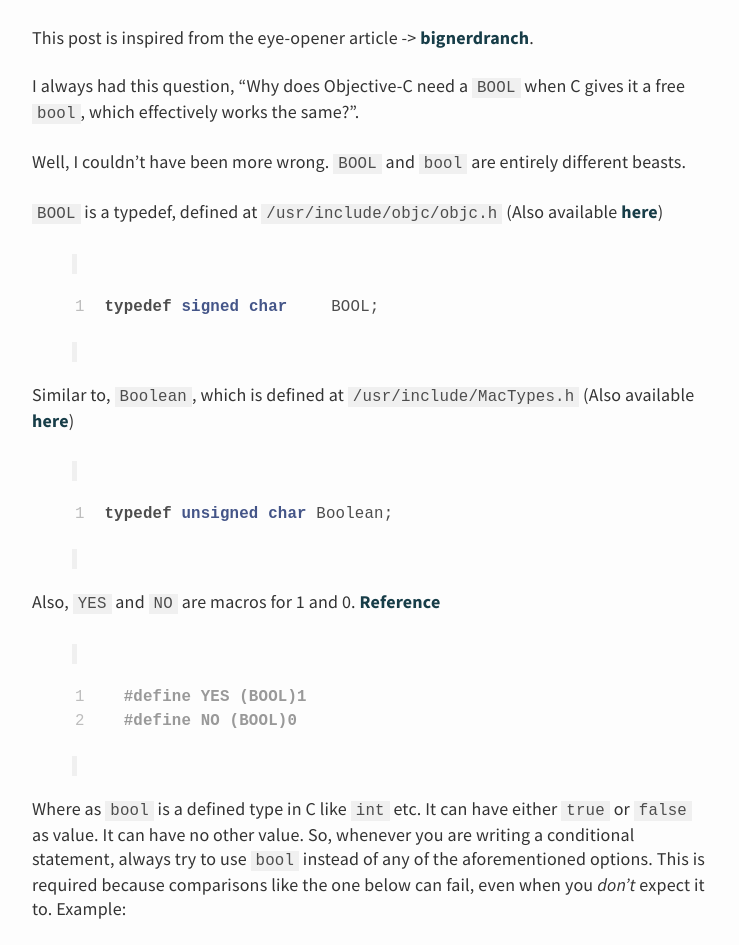
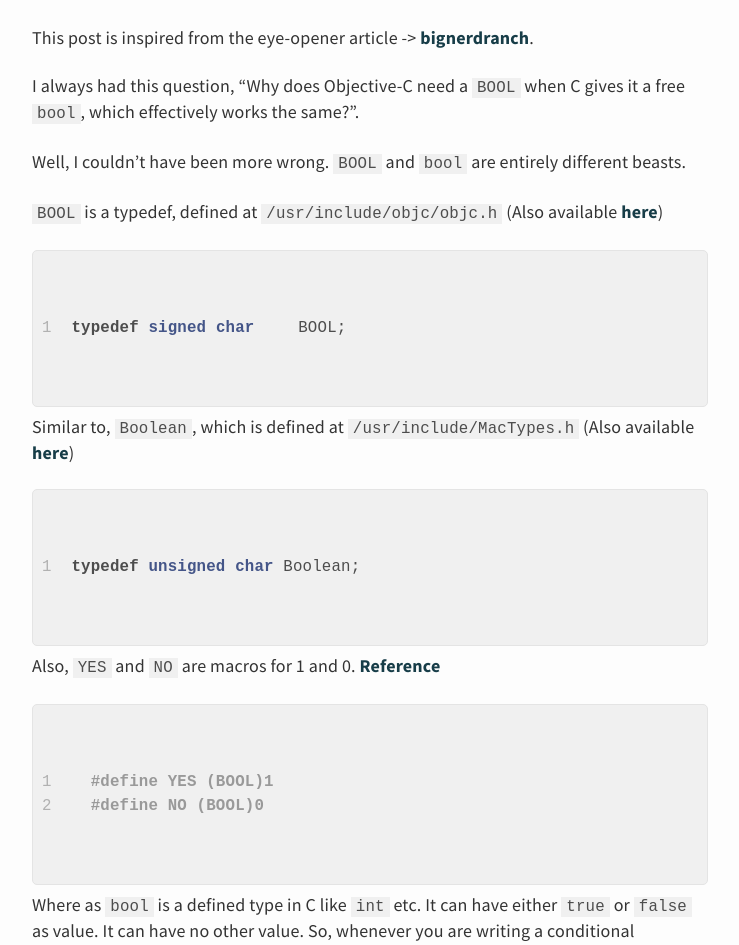
Before and after one commit to ayushgoel/ayushgoel.github.io, a Jekyll site: the page built from _posts/2015-03-01-boolean-in-objective-c.md, in a window 1280 px wide. Shown: the part 440-1385 px from the top of the page, without its empty margins (270-1009 px from the left). Built offline with Jekyll 4.4.1, drawn with Linux system fonts in a browser that asks for light colours; nearby versions of some CDN libraries.

Commit message:
Move syntax css to highlight class

```diff
--- a/_sass/syntax.scss
+++ b/_sass/syntax.scss
@@ -3,64 +3,75 @@
  * https://github.com/mojombo/tpw/blob/master/css/syntax.css
  */
 
-// .highlight  { background-color: #FFF; }
-.lineno { color: darken($background-color, 25%); margin-right: 1em; }
-.highlight .c { color: #999988; font-style: italic } /* Comment */
-.highlight .err { color: #a61717; background-color: #e3d2d2 } /* Error */
-.highlight .k { font-weight: bold } /* Keyword */
-.highlight .o { font-weight: bold } /* Operator */
-.highlight .cm { color: #999988; font-style: italic } /* Comment.Multiline */
-.highlight .cp { color: #999999; font-weight: bold } /* Comment.Preproc */
-.highlight .c1 { color: #999988; font-style: italic } /* Comment.Single */
-.highlight .cs { color: #999999; font-weight: bold; font-style: italic } /* Comment.Special */
-.highlight .gd { color: #000000; background-color: #ffdddd } /* Generic.Deleted */
-.highlight .gd .x { color: #000000; background-color: #ffaaaa } /* Generic.Deleted.Specific */
-.highlight .ge { font-style: italic } /* Generic.Emph */
-.highlight .gr { color: #aa0000 } /* Generic.Error */
-.highlight .gh { color: #999999 } /* Generic.Heading */
-.highlight .gi { color: #000000; background-color: #ddffdd } /* Generic.Inserted */
-.highlight .gi .x { color: #000000; background-color: #aaffaa } /* Generic.Inserted.Specific */
-.highlight .go { color: #888888 } /* Generic.Output */
-.highlight .gp { color: #555555 } /* Generic.Prompt */
-.highlight .gs { font-weight: bold } /* Generic.Strong */
-.highlight .gu { color: #aaaaaa } /* Generic.Subheading */
-.highlight .gt { color: #aa0000 } /* Generic.Traceback */
-.highlight .kc { font-weight: bold } /* Keyword.Constant */
-.highlight .kd { font-weight: bold } /* Keyword.Declaration */
-.highlight .kp { font-weight: bold } /* Keyword.Pseudo */
-.highlight .kr { font-weight: bold } /* Keyword.Reserved */
-.highlight .kt { color: #445588; font-weight: bold } /* Keyword.Type */
-.highlight .m { color: #009999 } /* Literal.Number */
-.highlight .s { color: #d14 } /* Literal.String */
-.highlight .na { color: #008080 } /* Name.Attribute */
-.highlight .nb { color: #0086B3 } /* Name.Builtin */
-.highlight .nc { color: #445588; font-weight: bold } /* Name.Class */
-.highlight .no { color: #008080 } /* Name.Constant */
-.highlight .ni { color: #800080 } /* Name.Entity */
-.highlight .ne { color: #990000; font-weight: bold } /* Name.Exception */
-.highlight .nf { color: #990000; font-weight: bold } /* Name.Function */
-.highlight .nn { color: #555555 } /* Name.Namespace */
-.highlight .nt { color: #000080 } /* Name.Tag */
-.highlight .nv { color: #008080 } /* Name.Variable */
-.highlight .ow { font-weight: bold } /* Operator.Word */
-.highlight .w { color: #bbbbbb } /* Text.Whitespace */
-.highlight .mf { color: #009999 } /* Literal.Number.Float */
-.highlight .mh { color: #009999 } /* Literal.Number.Hex */
-.highlight .mi { color: #009999 } /* Literal.Number.Integer */
-.highlight .mo { color: #009999 } /* Literal.Number.Oct */
-.highlight .sb { color: #d14 } /* Literal.String.Backtick */
-.highlight .sc { color: #d14 } /* Literal.String.Char */
-.highlight .sd { color: #d14 } /* Literal.String.Doc */
-.highlight .s2 { color: #d14 } /* Literal.String.Double */
-.highlight .se { color: #d14 } /* Literal.String.Escape */
-.highlight .sh { color: #d14 } /* Literal.String.Heredoc */
-.highlight .si { color: #d14 } /* Literal.String.Interpol */
-.highlight .sx { color: #d14 } /* Literal.String.Other */
-.highlight .sr { color: #009926 } /* Literal.String.Regex */
-.highlight .s1 { color: #d14 } /* Literal.String.Single */
-.highlight .ss { color: #990073 } /* Literal.String.Symbol */
-.highlight .bp { color: #999999 } /* Name.Builtin.Pseudo */
-.highlight .vc { color: #008080 } /* Name.Variable.Class */
-.highlight .vg { color: #008080 } /* Name.Variable.Global */
-.highlight .vi { color: #008080 } /* Name.Variable.Instance */
-.highlight .il { color: #009999 } /* Literal.Number.Integer.Long */
+ .lineno {
+  color: darken($background-color, 30%);
+  margin-right: 1em;
+}
+.highlight {
+  word-wrap: break-word;
+  padding: 2px 6px;
+  margin: 8px 0px;
+  border: 1px solid darken($background-color, 10%);
+  border-radius: 5px;
+  background-color: darken($background-color, 5%);
+
+  .c { color: #999988; font-style: italic } /* Comment */
+  .err { color: #a61717; background-color: #e3d2d2 } /* Error */
+  .k { font-weight: bold } /* Keyword */
+  .o { font-weight: bold } /* Operator */
+  .cm { color: #999988; font-style: italic } /* Comment.Multiline */
+  .cp { color: #999999; font-weight: bold } /* Comment.Preproc */
+  .c1 { color: #999988; font-style: italic } /* Comment.Single */
+  .cs { color: #999999; font-weight: bold; font-style: italic } /* Comment.Special */
+  .gd { color: #000000; background-color: #ffdddd } /* Generic.Deleted */
+  .gd .x { color: #000000; background-color: #ffaaaa } /* Generic.Deleted.Specific */
+  .ge { font-style: italic } /* Generic.Emph */
+  .gr { color: #aa0000 } /* Generic.Error */
+  .gh { color: #999999 } /* Generic.Heading */
+  .gi { color: #000000; background-color: #ddffdd } /* Generic.Inserted */
+  .gi .x { color: #000000; background-color: #aaffaa } /* Generic.Inserted.Specific */
+  .go { color: #888888 } /* Generic.Output */
+  .gp { color: #555555 } /* Generic.Prompt */
+  .gs { font-weight: bold } /* Generic.Strong */
+  .gu { color: #aaaaaa } /* Generic.Subheading */
+  .gt { color: #aa0000 } /* Generic.Traceback */
+  .kc { font-weight: bold } /* Keyword.Constant */
+  .kd { font-weight: bold } /* Keyword.Declaration */
+  .kp { font-weight: bold } /* Keyword.Pseudo */
+  .kr { font-weight: bold } /* Keyword.Reserved */
+  .kt { color: #445588; font-weight: bold } /* Keyword.Type */
+  .m { color: #009999 } /* Literal.Number */
+  .s { color: #d14 } /* Literal.String */
+  .na { color: #008080 } /* Name.Attribute */
+  .nb { color: #0086B3 } /* Name.Builtin */
+  .nc { color: #445588; font-weight: bold } /* Name.Class */
+  .no { color: #008080 } /* Name.Constant */
+  .ni { color: #800080 } /* Name.Entity */
+  .ne { color: #990000; font-weight: bold } /* Name.Exception */
+  .nf { color: #990000; font-weight: bold } /* Name.Function */
+  .nn { color: #555555 } /* Name.Namespace */
+  .nt { color: #000080 } /* Name.Tag */
+  .nv { color: #008080 } /* Name.Variable */
+  .ow { font-weight: bold } /* Operator.Word */
+  .w { color: #bbbbbb } /* Text.Whitespace */
+  .mf { color: #009999 } /* Literal.Number.Float */
+  .mh { color: #009999 } /* Literal.Number.Hex */
+  .mi { color: #009999 } /* Literal.Number.Integer */
+  .mo { color: #009999 } /* Literal.Number.Oct */
+  .sb { color: #d14 } /* Literal.String.Backtick */
+  .sc { color: #d14 } /* Literal.String.Char */
+  .sd { color: #d14 } /* Literal.String.Doc */
+  .s2 { color: #d14 } /* Literal.String.Double */
+  .se { color: #d14 } /* Literal.String.Escape */
+  .sh { color: #d14 } /* Literal.String.Heredoc */
+  .si { color: #d14 } /* Literal.String.Interpol */
+  .sx { color: #d14 } /* Literal.String.Other */
+  .sr { color: #009926 } /* Literal.String.Regex */
+  .s1 { color: #d14 } /* Literal.String.Single */
+  .ss { color: #990073 } /* Literal.String.Symbol */
+  .bp { color: #999999 } /* Name.Builtin.Pseudo */
+  .vc { color: #008080 } /* Name.Variable.Class */
+  .vg { color: #008080 } /* Name.Variable.Global */
+  .vi { color: #008080 } /* Name.Variable.Instance */
+  .il { color: #009999 } /* Literal.Number.Integer.Long */
+}
```
